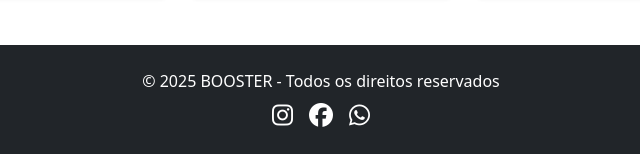
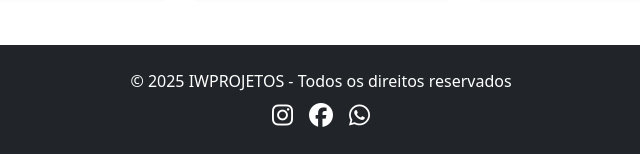
Before and after one commit to JuliaBandFSilva/landignpageiw, a plain HTML site: page index.html in a window 1280 px wide. Shown: the part 3279-3433 px from the top of the page, 319-959 px from the left. Drawn offline with nearby package versions, Linux system fonts and the light colour scheme; a script that the page names is missing.

Commit message:
Update index.html

```diff
--- a/index.html
+++ b/index.html
@@ -301,7 +301,7 @@ desenvolver sites, interfaces e sistemas acessíveis, rápidos e com design prof
 
 <!-- FOOTER -->
 <footer class="bg-dark text-white text-center py-4">
-    <p class="mb-1">© 2025 BOOSTER - Todos os direitos reservados</p>
+    <p class="mb-1">© 2025 IWPROJETOS - Todos os direitos reservados</p>
 
     <div class="d-flex justify-content-center gap-3 fs-4">
         <a href="#" class="text-white"><i class="fab fa-instagram"></i></a>
```
